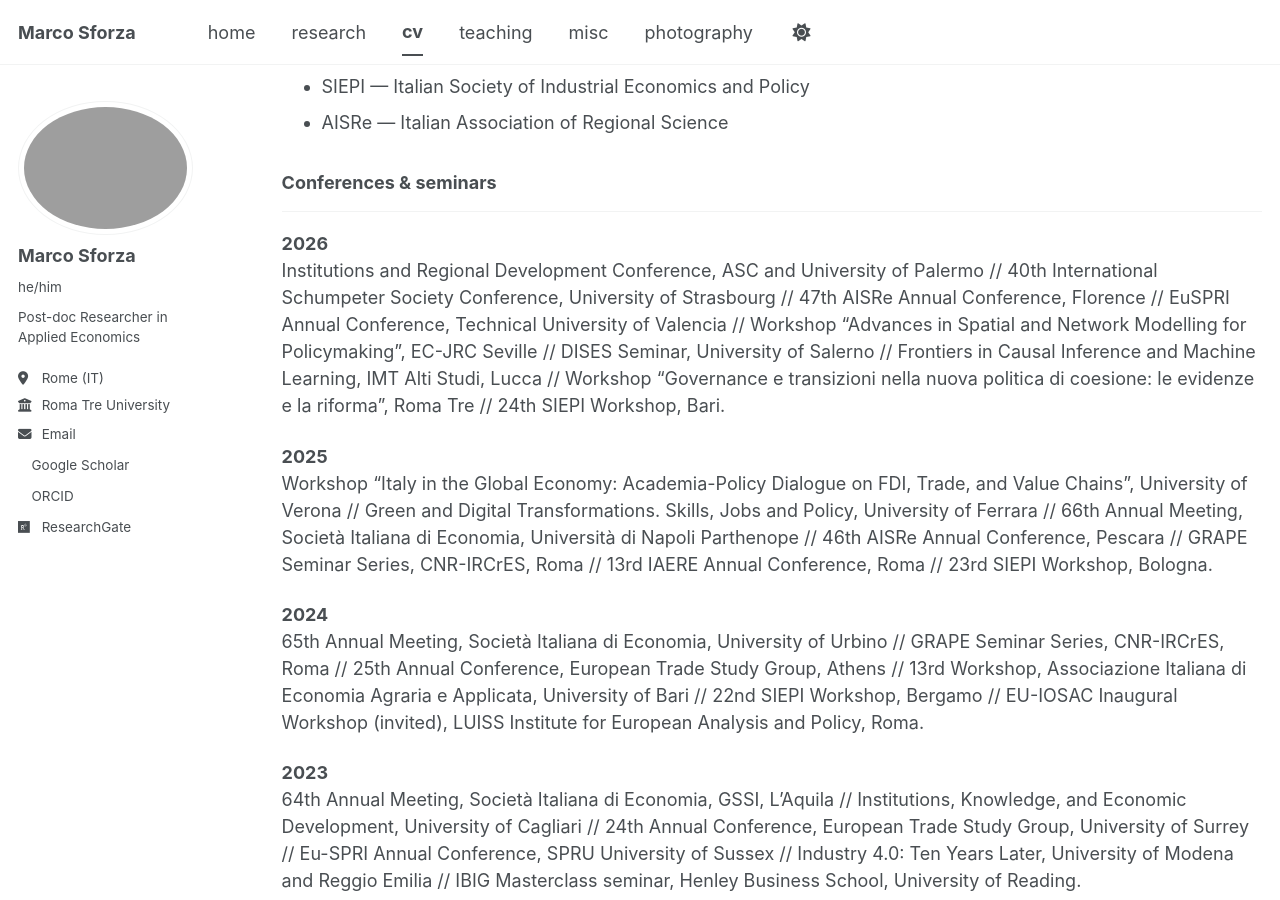
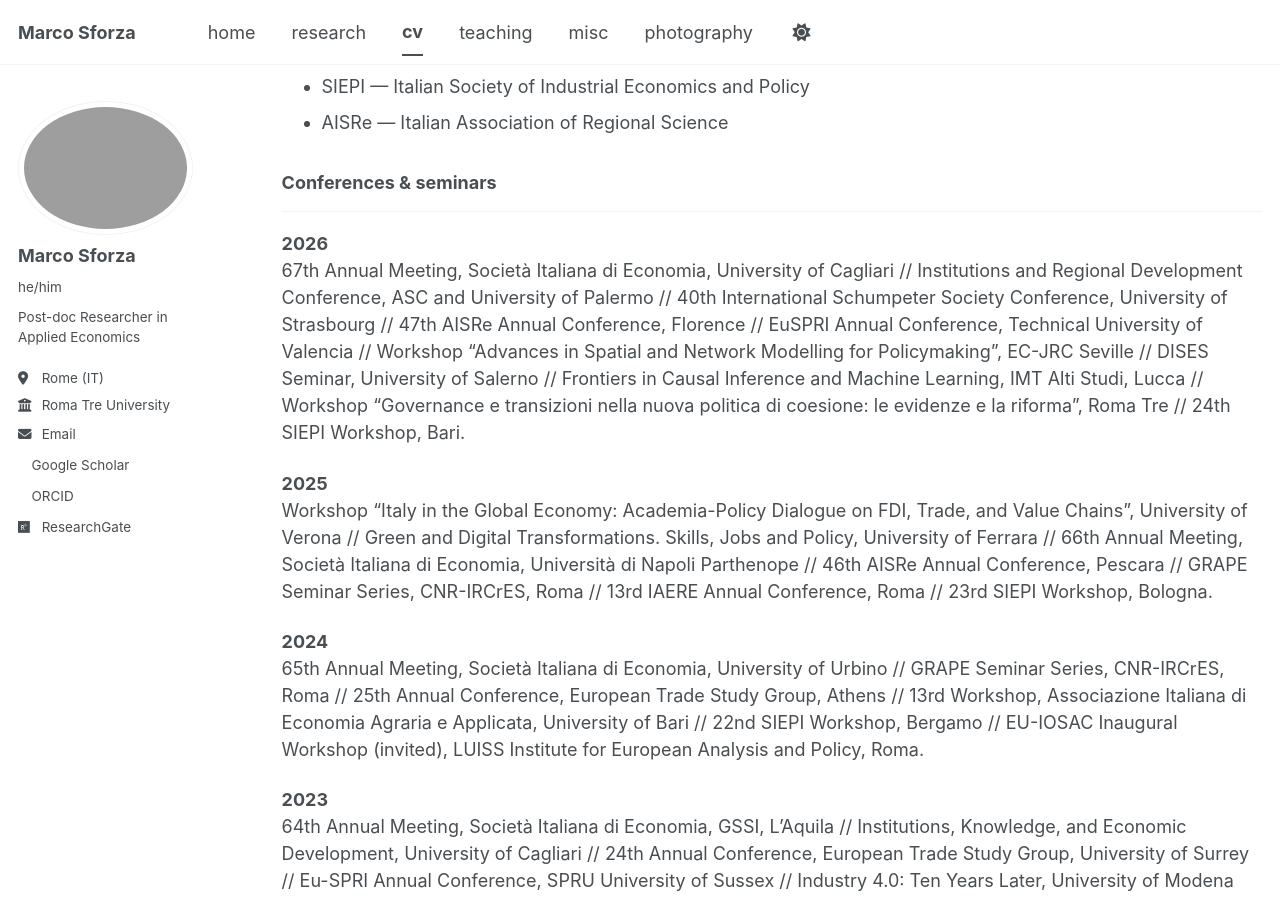
Before and after one commit to marcosforza/marcosforza.github.io, a Jekyll site: the page built from _pages/cv.md, in a window 1280 px wide and 900 px high, scrolled down 1143 px. Built offline with Jekyll 4.4.1, drawn with Linux system fonts in a browser that asks for light colours; a style sheet for code colours, icons or effects is not loaded.

Commit message:
Add 67th Annual Meeting to conference list

```diff
--- a/_pages/cv.md
+++ b/_pages/cv.md
@@ -47,7 +47,7 @@ redirect_from:
 ### Conferences & seminars
 ------
 **2026**<br>
-Institutions and Regional Development Conference, ASC and University of Palermo // 40th International Schumpeter Society Conference, University of Strasbourg // 47th AISRe Annual Conference, Florence // EuSPRI Annual Conference, Technical University of Valencia // Workshop "Advances in Spatial and Network Modelling for Policymaking", EC-JRC Seville // DISES Seminar, University of Salerno // Frontiers in Causal Inference and Machine Learning, IMT Alti Studi, Lucca // Workshop "Governance e transizioni nella nuova politica di coesione: le evidenze e la riforma", Roma Tre // 24th SIEPI Workshop, Bari.
+67th Annual Meeting, Società Italiana di Economia, University of Cagliari // Institutions and Regional Development Conference, ASC and University of Palermo // 40th International Schumpeter Society Conference, University of Strasbourg // 47th AISRe Annual Conference, Florence // EuSPRI Annual Conference, Technical University of Valencia // Workshop "Advances in Spatial and Network Modelling for Policymaking", EC-JRC Seville // DISES Seminar, University of Salerno // Frontiers in Causal Inference and Machine Learning, IMT Alti Studi, Lucca // Workshop "Governance e transizioni nella nuova politica di coesione: le evidenze e la riforma", Roma Tre // 24th SIEPI Workshop, Bari.
 
 **2025**<br>
 Workshop "Italy in the Global Economy: Academia-Policy Dialogue on FDI, Trade, and Value Chains", University of Verona // Green and Digital Transformations. Skills, Jobs and Policy, University of Ferrara // 66th Annual Meeting, Società Italiana di Economia, Università di Napoli Parthenope // 46th AISRe Annual Conference, Pescara // GRAPE Seminar Series, CNR-IRCrES, Roma // 13rd IAERE Annual Conference, Roma // 23rd SIEPI Workshop, Bologna.
```
